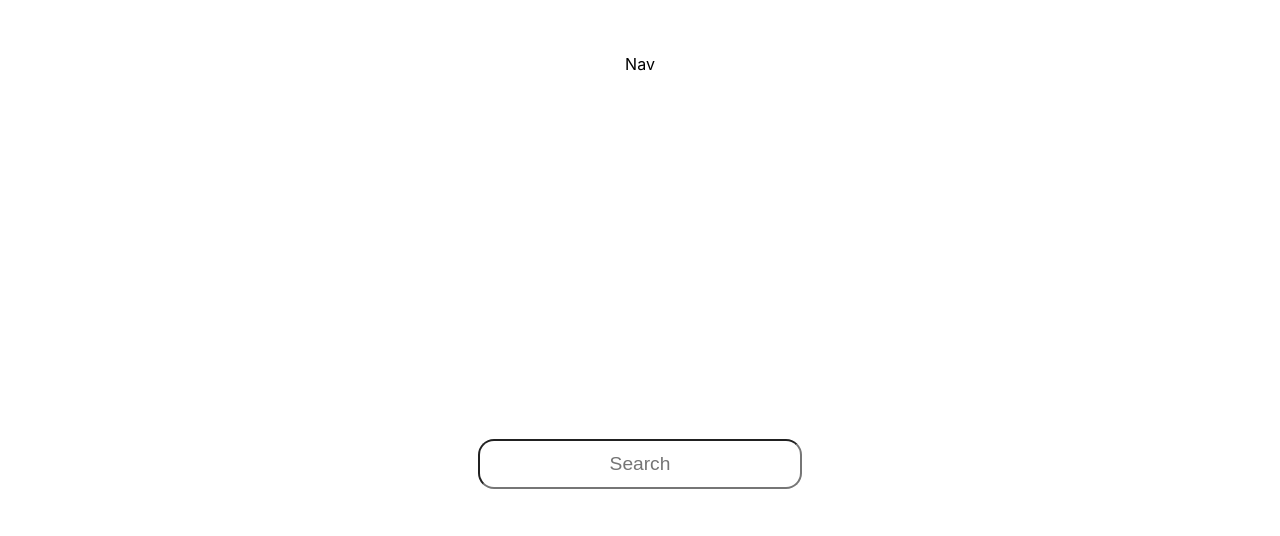
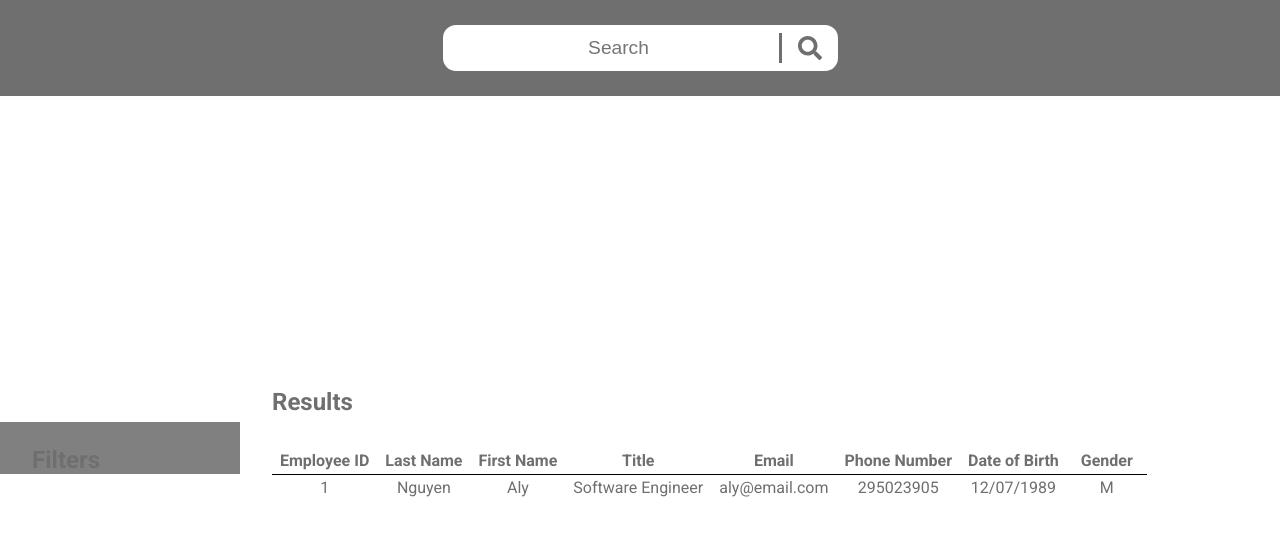
Before and after one commit to alynguyen/employee_search_frontend, a React (Create React App) app: page / in a window 1280 px wide. Shown: the top 536 px of the page. Built offline with nearby package versions, Linux system fonts and the light colour scheme.

Commit message:
layout pages

```diff
--- a/package.json
+++ b/package.json
@@ -8,7 +8,10 @@
     "@testing-library/user-event": "^12.6.3",
     "react": "^17.0.1",
     "react-dom": "^17.0.1",
+    "react-icons": "^4.1.0",
+    "react-loading": "^2.0.3",
     "react-scripts": "4.0.2",
+    "react-spinners": "^0.10.4",
     "styled-components": "^5.2.1",
     "web-vitals": "^1.1.0"
   },
--- a/public/index.html
+++ b/public/index.html
@@ -15,6 +15,8 @@
       user's mobile device or desktop. See https://developers.google.com/web/fundamentals/web-app-manifest/
     -->
     <link rel="manifest" href="%PUBLIC_URL%/manifest.json" />
+    <link rel="preconnect" href="https://fonts.gstatic.com">
+    <link href="https://fonts.googleapis.com/css2?family=Roboto:wght@400;500;700&display=swap" rel="stylesheet">
     <!--
       Notice the use of %PUBLIC_URL% in the tags above.
       It will be replaced with the URL of the `public` folder during the build.
--- a/src/App.css
+++ b/src/App.css
@@ -1,5 +1,10 @@
 .App {
 	text-align: center;
+}
+
+html, body {
+    min-height: 100% !important;
+    height: 100%;
 }
 
 input:focus, textarea:focus, select:focus {
--- a/src/ContextProvider.js
+++ b/src/ContextProvider.js
@@ -5,14 +5,18 @@ import { theme } from './Theme';
 export const Context = createContext();
 
 export const ContextProvider = ({ children }) => {
-    const [view, setView] = useState('search');
+    const [view, setView] = useState('results');
+    const [loading, setLoading] = useState(false);
+    const [results, setResults] = useState([]);
 
     return (
         <ThemeProvider theme={theme}>
             <Context.Provider
                 value={{
                     view,
-                    setView
+                    setView,
+                    results,
+                    loading
                 }}
             >
                 {children}
--- a/src/Theme.js
+++ b/src/Theme.js
@@ -1,6 +1,13 @@
 import React from 'react';
 import { ThemeProvider, css } from 'styled-components';
+import styled from 'styled-components';
 
+export const Title = styled.div`
+    font-size: 1.5em;
+    font-weight: 700;
+    margin-left: 2rem;
+    margin-top: 1.5rem;
+`
 
 const fadeUp = css`
     opacity: 0;
@@ -19,7 +26,7 @@ const fadeUp = css`
 
 export const theme = {
     colors: {
-        primary: "#4597b7",
+        primary: "#6F6F6F",
         secondary: "#6C757D;",
         text: "#424242",
         textSecondary: "#868ba1",
@@ -31,7 +38,7 @@ export const theme = {
         toggleOff: "#BBBBBB",
         error: "#DC3545"
     },
-    fonts: ["Poppins", "sans-serif"],
+    fonts: 'Roboto, sans-serif',
     animations: {
         fadeUp,
     }
--- a/src/components/Filter.js
+++ b/src/components/Filter.js
@@ -1,9 +1,11 @@
 import React from 'react';
+import styled from 'styled-components';
+import { Title } from '../Theme';
 
 const Filter = () => {
     return (
         <Container>
-            Filter
+            <Title>Filters</Title>
         </Container>
     );
 }
@@ -12,8 +14,8 @@ export default Filter;
 
 const Container = styled.div`
     display: flex;
-    flex-direction: column;
-    justify-content: center;
-    align-items: center;
-    width: 20rem;
+    flex-flow: column;
+    width: 15rem;
+    background-color: grey;
+    height: 100%;
 `
--- a/src/components/Home.js
+++ b/src/components/Home.js
@@ -23,6 +23,9 @@ export default Home;
 
 const Container = styled.div`
     display: flex;
+    flex: 1;
+    font-family: ${({ theme }) => theme.fonts };
+    color: ${({ theme }) => theme.colors.primary };
     flex-direction: column;
     justify-content: flex-start;
     align-items: center;
--- a/src/components/Nav.js
+++ b/src/components/Nav.js
@@ -1,10 +1,14 @@
-import React from 'react';
+import React, { useContext } from 'react';
 import styled from 'styled-components';
+import ContextProvider from '../ContextProvider';
+import SearchBar from './SearchBar';
 
 const Nav = () => {
+    const { view } = useContext(ContextProvider);
+
     return (
         <Container>
-            Nav
+            {view === 'results' && <SearchBar />}
         </Container>
     );
 }
@@ -12,8 +16,10 @@ const Nav = () => {
 export default Nav;
 
 const Container = styled.div`
+    background-color: ${({ theme }) => theme.colors.primary };
     display: flex;
     justify-content: center;
     align-items: center;
-    height: 8rem;
+    height: 6rem;
+    width: 100%;
 `
--- a/src/components/Results.js
+++ b/src/components/Results.js
@@ -1,10 +1,74 @@
-import React from 'react';
+import React, { useContext } from 'react';
 import styled from 'styled-components';
+import Filter from './Filter';
+import { Title } from '../Theme';
+import ReactLoading from 'react-loading';
+import ContextProvider from '../ContextProvider';
+
 
 const Results = () => {
+    const { loading, results } = useContext(ContextProvider);
+
+    const showResults = () => {
+        if (loading) {
+            return(
+                <NoResults>
+                    <ReactLoading type={'bubbles'} color={'#6F6F6F'} height={'10%'} width={'10%'} />
+                </NoResults>
+            )
+        }
+        if (!results.length) {
+            return(
+                <Table />
+            )
+        }
+        return(
+            <NoResults>No results found</NoResults>
+        )
+    }
+
+
+    const Table = () => {
+        return(
+            <TableContainer>
+                <StyledTable>
+                    <tr>
+                        <th>Employee ID</th>
+                        <th>Last Name</th>
+                        <th>First Name</th>
+                        <th>Title</th>
+                        <th>Email</th>
+                        <th>Phone Number</th>
+                        <th>Date of Birth</th>
+                        <th>Gender</th>
+                    </tr>
+                    <tr>
+                        <td>1</td>
+                        <td>Nguyen</td>
+                        <td>Aly</td>
+                        <td>Software Engineer</td>
+                        <td>aly@email.com</td>
+                        <td>295023905</td>
+                        <td>12/07/1989</td>
+                        <td>M</td>
+                    </tr>
+                </StyledTable>
+            </TableContainer>
+        )
+    }
+
+
     return (
         <Container>
-            Results
+            <Row>
+                <Filter />
+                <Column>
+                    <Header>
+                        <Title>Results</Title>
+                    </Header>
+                    {showResults()}
+                </Column>
+            </Row>
         </Container>
     );
 }
@@ -12,8 +76,62 @@ const Results = () => {
 export default Results;
 
 const Container = styled.div`
+    width: 100%;
+    display: flex;
+    flex: 1;
+    flex-direction: column;
+`
+
+const Row = styled.div`
+    display: flex;
+    flex: 1;
+    justify-content: flex-start;
+    align-items: center;
+    height: 50vh;
+`
+
+const Column = styled.div`
+    display: flex;
+    flex: 1;
+    flex-direction: column;
+    justify-content: flex-start;
+    align-items: flex-start;
+    height: 100%;
+`
+
+const Header = styled.div`
+    align-self: flex-start;
+    width: 100%;
+    margin-top: 0;
+    display: flex;
+    justify-content: space-between;
+`
+
+const NoResults = styled.div`
     display: flex;
     flex-direction: column;
     justify-content: center;
     align-items: center;
+    width: 100%;
+    height: 100%;
+    font-size: 1.3em;
+    font-weight: 500;
 `
+
+const TableContainer = styled.div`
+    margin: 1rem;
+    padding: 1rem;
+    height: 100%;
+`
+
+const StyledTable = styled.table`
+    text-align: center;
+    border-spacing: 0;
+    td, th {
+        padding: .2rem .5rem;
+        min-width: 4rem;
+    };
+    th {
+        border-bottom: 1px solid #000;
+    };
+`
--- a/src/components/SearchBar.js
+++ b/src/components/SearchBar.js
@@ -1,25 +1,46 @@
 import React from 'react';
 import styled from 'styled-components';
+import { FaSearch } from 'react-icons/fa';
 
 const SearchBar = () => {
     return (
-        <>
+        <SearchWrapper>
             <TextInput
                 placeholder='Search'
             />
-        </>
+            <SearchIcon />
+        </SearchWrapper>
     );
 }
 
 export default SearchBar;
 
 const TextInput = styled.input`
-    height: 2.5rem;
+    height: 1.5rem;
     width: 18rem;
     padding: .2rem 1rem;
-    border-radius: 1rem;
+    border: none;
     font-size: 1.2em;
+    font-weight: 500;
+    margin-right: 1rem;
+    border-right: 3px solid ${({ theme }) => theme.colors.primary };
+
     ::-webkit-input-placeholder {
         text-align: center;
     }
 `
+
+const SearchIcon = styled(FaSearch)`
+    font-size: 1.5em;
+    color: ${({ theme }) => theme.colors.primary };
+`
+
+const SearchWrapper = styled.div`
+    background-color: #fff;
+    padding: .5rem 1rem;
+    border-radius: 1rem;
+    border: 3px solid ${({ theme }) => theme.colors.primary };
+    display: flex;
+    justify-content: center;
+    align-items: center;
+`
```
Also changed, not shown: 1 other file (tests, documents, lock files or other folders).
